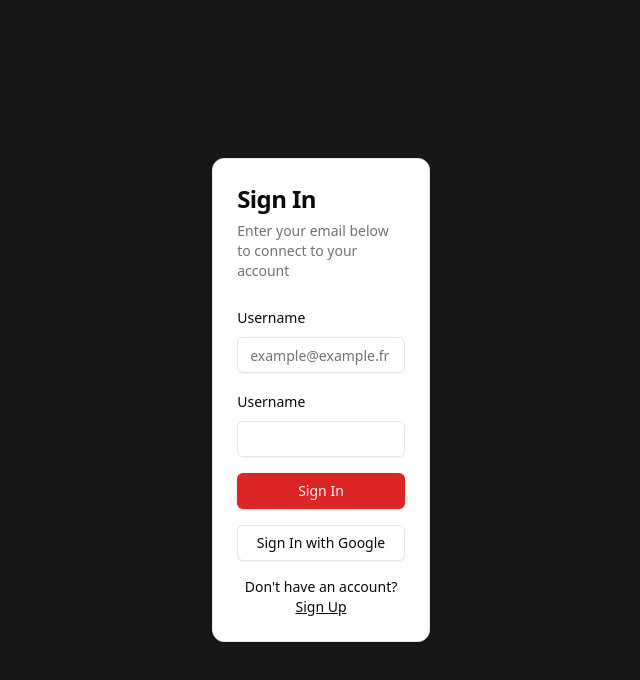
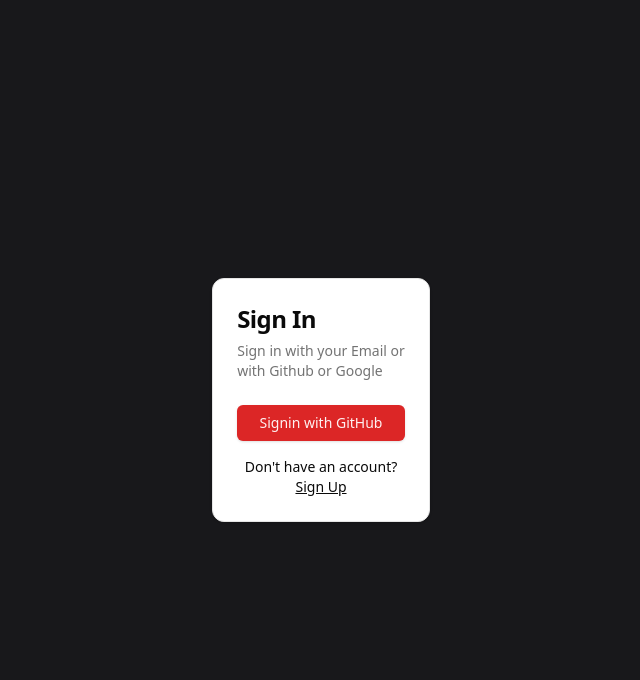
Before and after one commit to Boris-Picard/mybookshelf, a Next.js app: page /auth/signin in a window 1280 px wide. Shown: the top 680 px of the page, without its empty margins (319-959 px from the left). Built offline with nearby package versions, Linux system fonts and the light colour scheme.

Commit message:
feat: added route - auth & middleware & button signin with github

```diff
--- a/package.json
+++ b/package.json
@@ -19,6 +19,7 @@
     "clsx": "^2.1.1",
     "next": "14.2.5",
     "next-auth": "^5.0.0-beta.19",
+    "nodemailer": "^6.9.14",
     "react": "^18",
     "react-dom": "^18",
     "react-hook-form": "^7.52.1",
--- /dev/null
+++ b/src/app/api/auth/[...nextauth]/route.ts
@@ -0,0 +1,2 @@
+import { handlers } from "@/auth"
+export const { GET, POST } = handlers
--- /dev/null
+++ b/src/auth.ts
@@ -0,0 +1,24 @@
+import NextAuth from "next-auth"
+import { PrismaAdapter } from "@auth/prisma-adapter"
+import { PrismaClient } from "@prisma/client"
+import GitHub from "next-auth/providers/github"
+// import Nodemailer from "next-auth/providers/nodemailer"
+
+const prisma = new PrismaClient()
+
+export const { handlers, signIn, signOut, auth } = NextAuth({
+    adapter: PrismaAdapter(prisma),
+    providers: [GitHub]
+})
+
+// Nodemailer({
+//     server: {
+//         host: process.env.EMAIL_SERVER_HOST,
+//         port: process.env.EMAIL_SERVER_PORT,
+//         auth: {
+//             user: process.env.EMAIL_SERVER_USER,
+//             pass: process.env.EMAIL_SERVER_PASSWORD,
+//         },
+//     },
+//     from: process.env.EMAIL_FROM,
+// })
--- a/src/components/login/SignInForm.tsx
+++ b/src/components/login/SignInForm.tsx
@@ -1,7 +1,3 @@
-"use client";
-
-import { zodResolver } from "@hookform/resolvers/zod";
-import { useForm } from "react-hook-form";
 import Link from "next/link";
 
 import {
@@ -12,79 +8,30 @@ import {
   CardTitle,
 } from "@/components/ui/card";
 import { Button } from "@/components/ui/button";
-import { Input } from "@/components/ui/input";
-import {
-  Form,
-  FormControl,
-  FormField,
-  FormItem,
-  FormLabel,
-  FormMessage,
-} from "@/components/ui/form";
 
-import { UserSchema, UserSchemaType } from "@/schemas/userSchema";
+import { signIn } from "@/auth";
 
-export default function SignInForm() {
-  const form = useForm<UserSchemaType>({
-    resolver: zodResolver(UserSchema),
-    defaultValues: {
-      email: "",
-      password: "",
-    },
-  });
-
-  const onSubmit = (data: UserSchemaType) => {
-    console.log(data);
-  };
-
+export default async function SignInForm() {
   return (
     <Card className="mx-auto w-1/5">
-      <Form {...form}>
-        <form onSubmit={form.handleSubmit(onSubmit)}>
       <CardHeader>
         <CardTitle className="text-2xl">Sign In</CardTitle>
         <CardDescription>
-              Enter your email below to connect to your account
+          Sign in with your Email or with Github or Google
         </CardDescription>
       </CardHeader>
       <CardContent>
         <div className="grid gap-4">
-              <div className="grid gap-2">
-                <FormField
-                  control={form.control}
-                  name="email"
-                  render={({ field }) => (
-                    <FormItem>
-                      <FormLabel>Username</FormLabel>
-                      <FormControl>
-                        <Input placeholder="example@example.fr" {...field} />
-                      </FormControl>
-                      <FormMessage />
-                    </FormItem>
-                  )}
-                />
-              </div>
-              <div className="grid gap-2">
-                <FormField
-                  control={form.control}
-                  name="password"
-                  render={({ field }) => (
-                    <FormItem>
-                      <FormLabel>Username</FormLabel>
-                      <FormControl>
-                        <Input {...field} />
-                      </FormControl>
-                      <FormMessage />
-                    </FormItem>
-                  )}
-                />
-              </div>
-              <Button type="submit" className="w-full">
-                Sign In
+          <form
+            action={async () => {
+              "use server";
+              await signIn();
+            }}
+          >
+            <Button className="w-full" type="submit">
+              Signin with GitHub
             </Button>
-              <Button type="submit" variant="outline" className="w-full">
-                Sign In with Google
-              </Button>
+          </form>
         </div>
         <div className="mt-4 text-center text-sm">
           Don&apos;t have an account?{" "}
@@ -93,8 +40,6 @@ export default function SignInForm() {
           </Link>
         </div>
       </CardContent>
-        </form>
-      </Form>
     </Card>
   );
 }
--- /dev/null
+++ b/src/middleware.ts
@@ -0,0 +1 @@
+export { auth as middleware } from "@/auth"
```
Also changed, not shown: 1 other file (tests, documents, lock files or other folders). Lines whose indentation alone changed are shown as unchanged.
